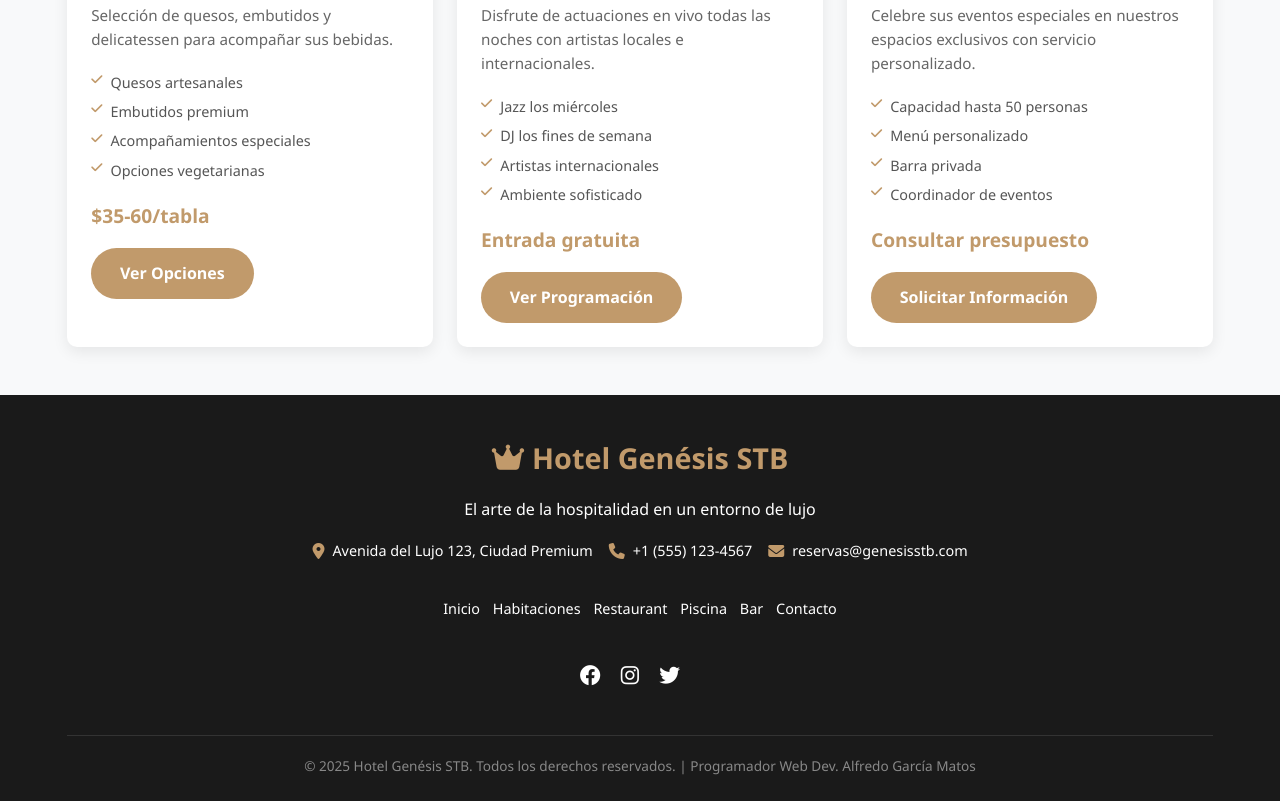
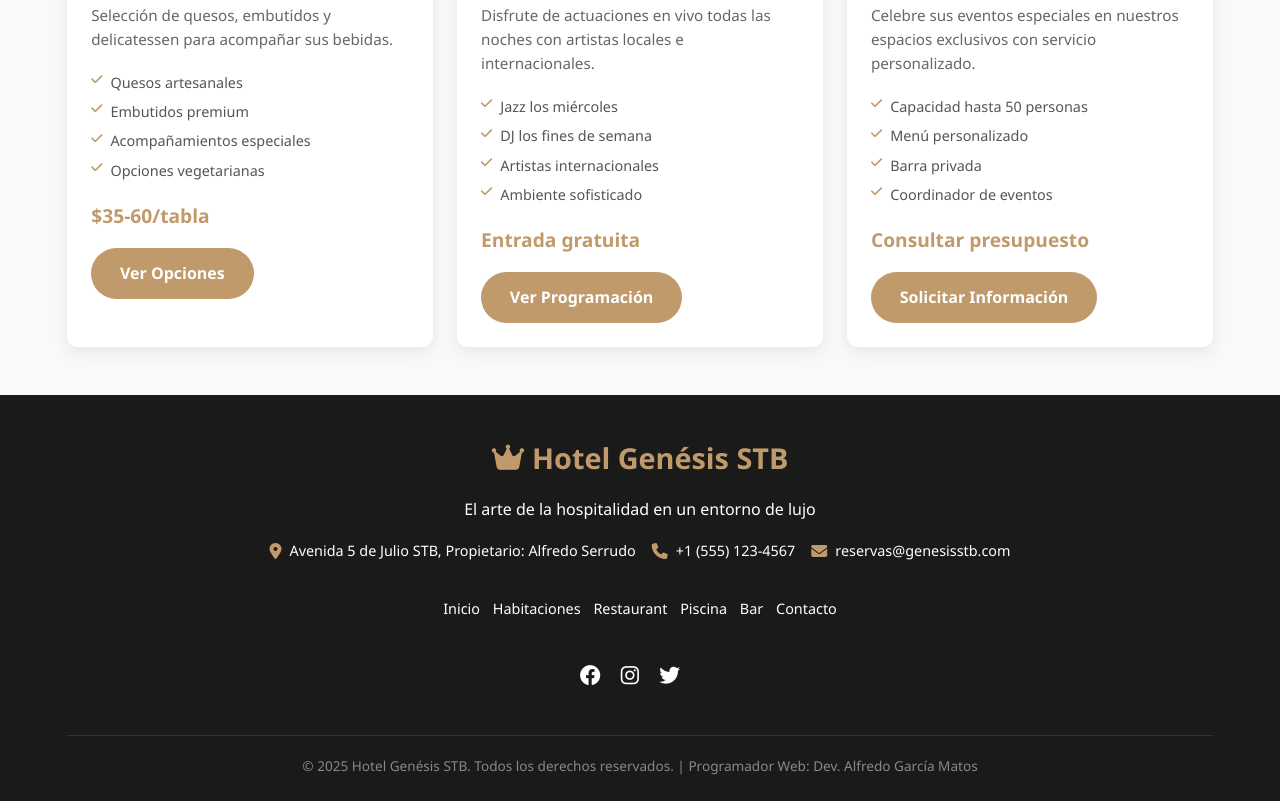
Before and after one commit to alfredomcbo/hotelgenesis, a plain HTML site: page index.html in a window 1280 px wide. Shown: the part 5866-6667 px from the top of the page. Drawn offline with Linux system fonts and the light colour scheme; some icons are missing.

Commit message:
Update index.html

```diff
--- a/index.html
+++ b/index.html
@@ -1483,7 +1483,7 @@
                 <div class="contact-info">
                     <div class="contact-item">
                         <i class="fas fa-map-marker-alt"></i>
-                        <span>Avenida del Lujo 123, Ciudad Premium</span>
+                        <span>Avenida 5 de Julio STB, Propietario: Alfredo Serrudo</span>
                     </div>
                     <div class="contact-item">
                         <i class="fas fa-phone"></i>
@@ -1512,7 +1512,7 @@
                 </div>
 
                 <div class="copyright">
-                    &copy; 2025 Hotel Genésis STB. Todos los derechos reservados. | Programador Web Dev. Alfredo García Matos
+                    &copy; 2025 Hotel Genésis STB. Todos los derechos reservados. | Programador Web: Dev. Alfredo García Matos
                 </div>
             </div>
         </div>
```
